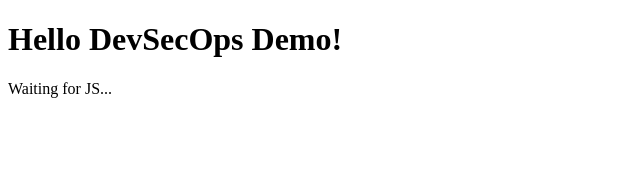
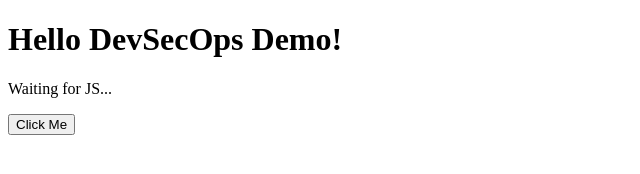
Before and after one commit to rsugumardeloitte/dev-experiment, a website: page index.html in a window 1280 px wide. Shown: the whole page, without its empty margins (0-640 px from the left). Drawn offline with Linux system fonts and the light colour scheme.

Commit message:
Update index.html

```diff
--- a/index.html
+++ b/index.html
@@ -9,5 +9,8 @@
   <h1>Hello DevSecOps Demo!</h1>
   <div id="output"></div>
   <p id="output">Waiting for JS...</p>
+
+  <button onclick="showMessage()">Click Me</button>
+
 </body>
 </html>
```
